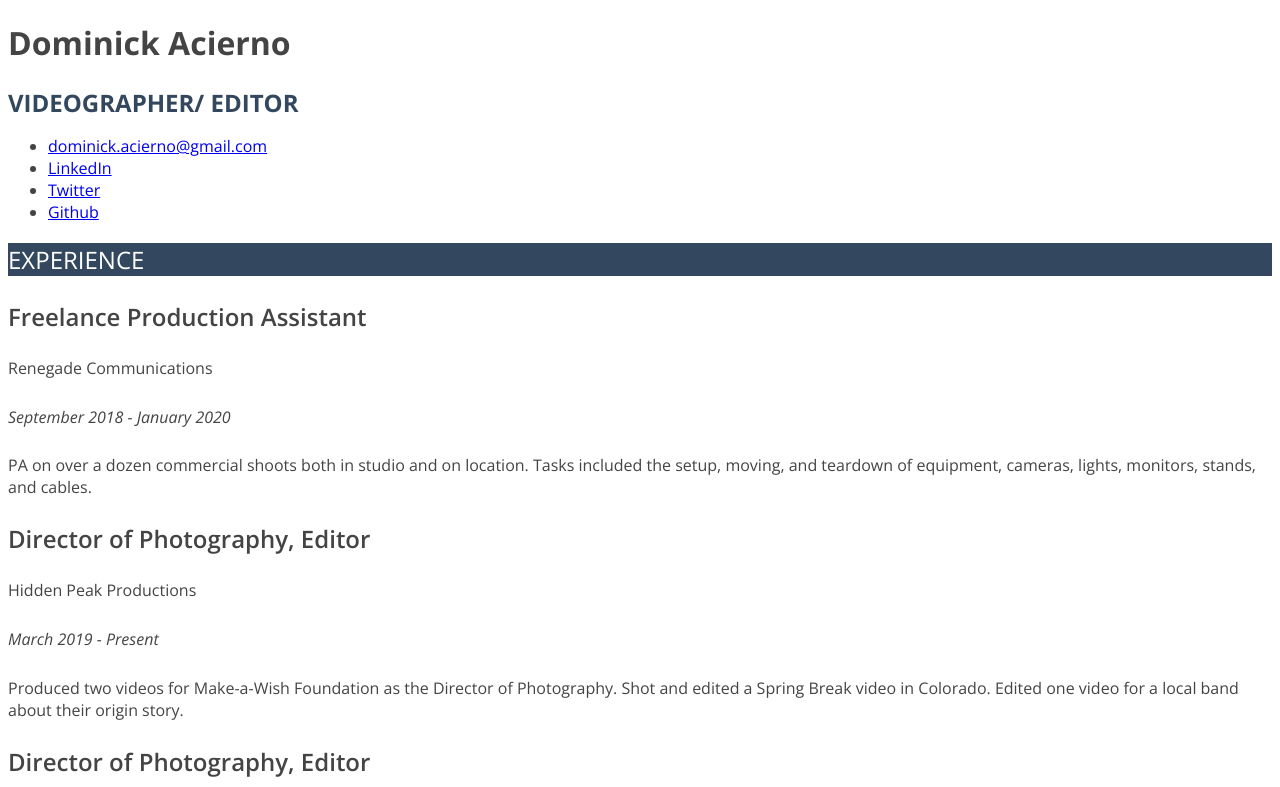
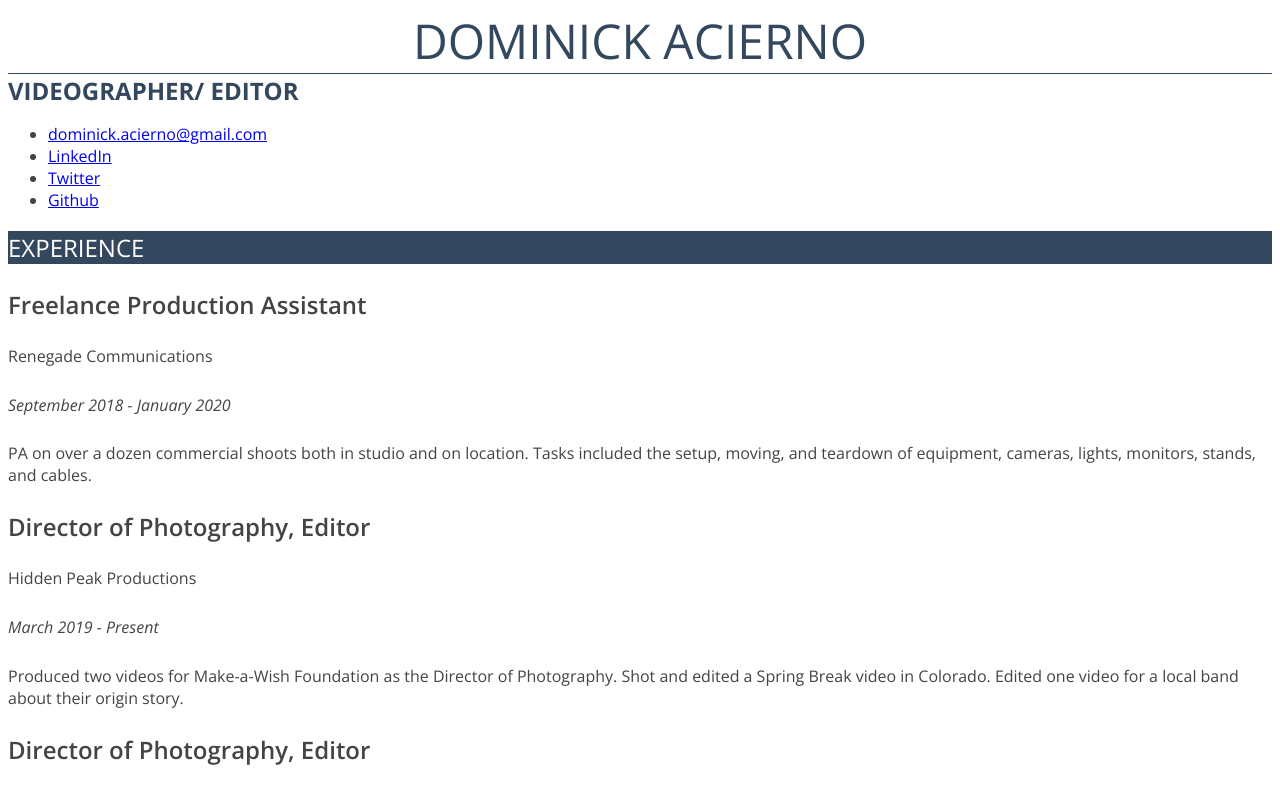
Before and after one commit to domacierno/dom-acierno-Jour352, a plain HTML site: page Resume/index.html in a window 1280 px wide. Shown: the top 787 px of the page. Drawn offline with nearby package versions, Linux system fonts and the light colour scheme.

Commit message:
added div and id to h1

```diff
--- a/Resume/index.html
+++ b/Resume/index.html
@@ -11,7 +11,7 @@
 
   <body>
   <!-- I built this myself! -->
-    <h1>Dominick Acierno</h1>
+    <div id="name">Dominick Acierno</div>
 
   <strong>Videographer/ Editor</strong>
 
```
Also changed, not shown: 1 other file.
